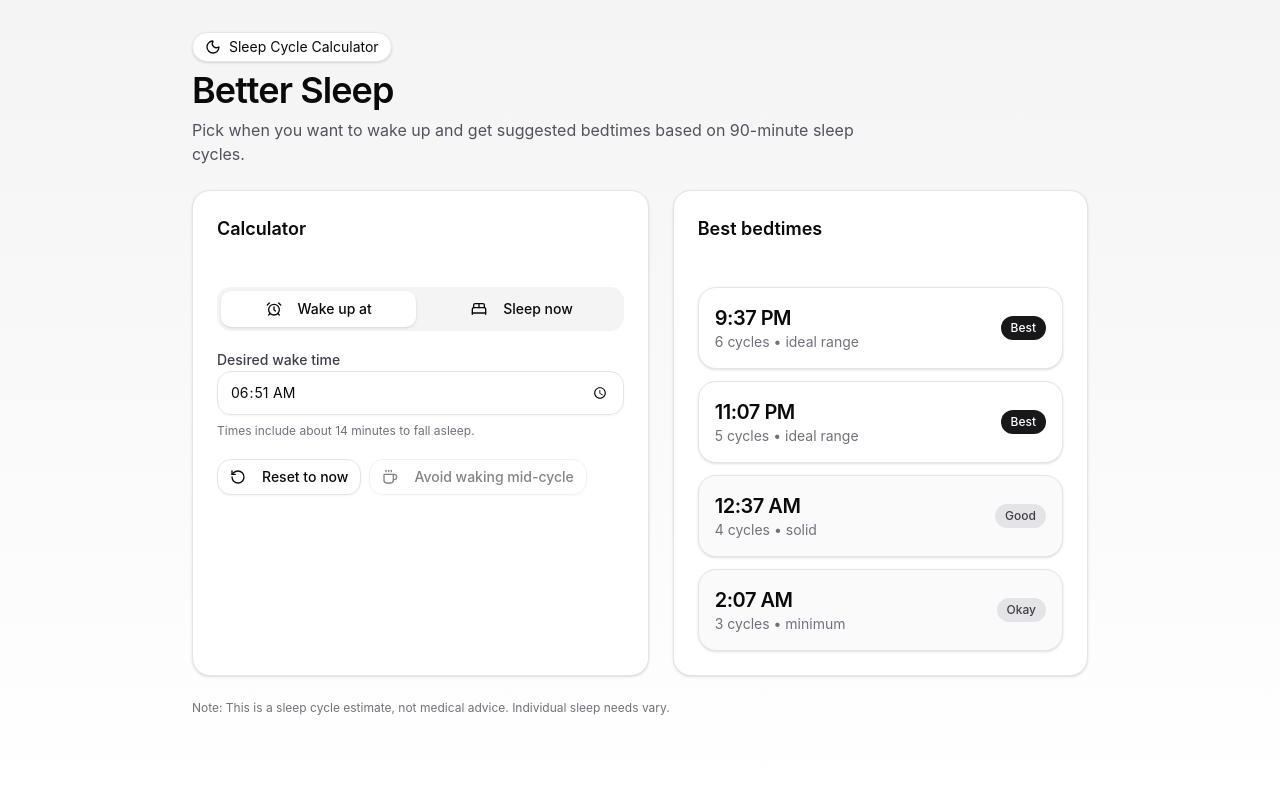
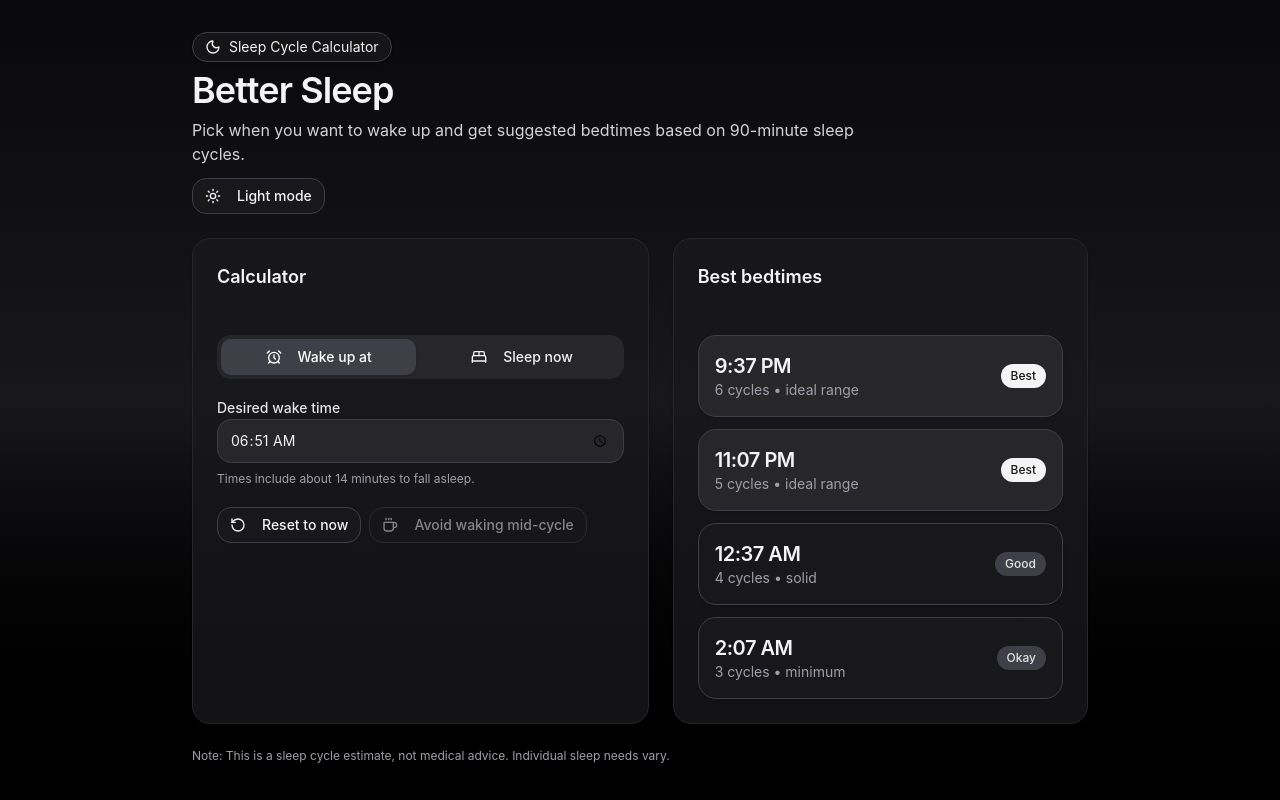
Before and after one commit to barndonmai/better-sleep, a React (Vite) app: page / in a window 1280 px wide. Built offline with nearby package versions, Linux system fonts and the light colour scheme.

Commit message:
Add dark mode

```diff
--- a/src/App.jsx
+++ b/src/App.jsx
@@ -1,5 +1,5 @@
 import React, { useMemo, useState } from "react";
-import { Moon, AlarmClock, Coffee, BedDouble, RotateCcw } from "lucide-react";
+import { Moon, Sun, AlarmClock, Coffee, BedDouble, RotateCcw } from "lucide-react";
 import { motion } from "framer-motion";
 import { Card, CardContent, CardHeader, CardTitle } from "@/components/ui/card";
 import { Button } from "@/components/ui/button";
@@ -67,32 +67,38 @@ function recommendationText(cycles) {
   return "power sleep";
 }
 
-function TimePill({ item }) {
+function TimePill({ item, darkMode }) {
   const isBest = item.cycles >= 5 || (item.type === "wake" && item.cycles >= 5);
+
+  const wrapperClass = darkMode
+    ? `rounded-2xl border border-zinc-700 p-4 shadow-sm ${isBest ? "bg-zinc-800" : "bg-zinc-900"}`
+    : `rounded-2xl border p-4 shadow-sm ${isBest ? "bg-white" : "bg-zinc-50"}`;
+
+  const subTextClass = darkMode ? "text-sm text-zinc-400" : "text-sm text-zinc-500";
+
+  const badgeClass = darkMode
+    ? `rounded-full px-2.5 py-1 text-xs font-medium ${
+        isBest ? "bg-zinc-100 text-zinc-900" : "bg-zinc-700 text-zinc-200"
+      }`
+    : `rounded-full px-2.5 py-1 text-xs font-medium ${
+        isBest ? "bg-zinc-900 text-white" : "bg-zinc-200 text-zinc-700"
+      }`;
 
   return (
     <motion.div
       initial={{ opacity: 0, y: 8 }}
       animate={{ opacity: 1, y: 0 }}
       transition={{ duration: 0.2 }}
-      className={`rounded-2xl border p-4 shadow-sm ${
-        isBest ? "bg-white" : "bg-zinc-50"
-      }`}
+      className={wrapperClass}
     >
       <div className="flex items-center justify-between gap-3">
         <div>
           <div className="text-xl font-semibold tracking-tight">{formatTime(item.time)}</div>
-          <div className="text-sm text-zinc-500">
+          <div className={subTextClass}>
             {item.cycles} cycles • {recommendationText(item.cycles)}
           </div>
         </div>
-        <span
-          className={`rounded-full px-2.5 py-1 text-xs font-medium ${
-            isBest ? "bg-zinc-900 text-white" : "bg-zinc-200 text-zinc-700"
-          }`}
-        >
-          {qualityLabel(item.cycles)}
-        </span>
+        <span className={badgeClass}>{qualityLabel(item.cycles)}</span>
       </div>
     </motion.div>
   );
@@ -106,6 +112,7 @@ export default function SleepytimeClone() {
 
   const [wakeTime, setWakeTime] = useState(nowDefault);
   const [mode, setMode] = useState("wake"); // wake | sleep
+  const [darkMode, setDarkMode] = useState(true);
 
   const bedTimes = useMemo(() => getSleepTimesFromWake(wakeTime), [wakeTime]);
   const wakeTimes = useMemo(() => getWakeTimesFromNow(), [mode]);
@@ -115,32 +122,77 @@ export default function SleepytimeClone() {
       ? "Pick when you want to wake up and get suggested bedtimes based on 90-minute sleep cycles."
       : "If you go to sleep now, these are good times to wake up (includes ~14 minutes to fall asleep).";
 
+  const pageClass = darkMode
+    ? "min-h-screen bg-gradient-to-b from-zinc-950 via-zinc-900 to-black p-4 text-zinc-100 md:p-8"
+    : "min-h-screen bg-gradient-to-b from-zinc-100 to-white p-4 md:p-8";
+
+  const pillClass = darkMode
+    ? "mb-2 inline-flex items-center gap-2 rounded-full border border-zinc-700 bg-zinc-900/80 px-3 py-1 text-sm shadow-sm"
+    : "mb-2 inline-flex items-center gap-2 rounded-full border bg-white px-3 py-1 text-sm shadow-sm";
+
+  const subtitleClass = darkMode ? "mt-2 max-w-2xl text-zinc-300" : "mt-2 max-w-2xl text-zinc-600";
+
+  const cardClass = darkMode
+    ? "rounded-2xl border-zinc-800 bg-zinc-900/80 text-zinc-100 shadow-sm"
+    : "rounded-2xl border-zinc-200 shadow-sm";
+
+  const toggleWrapClass = darkMode
+    ? "grid grid-cols-2 gap-2 rounded-xl bg-zinc-800 p-1"
+    : "grid grid-cols-2 gap-2 rounded-xl bg-zinc-100 p-1";
+
+  const activeToggleBtn = darkMode ? "bg-zinc-700 text-white shadow-sm" : "bg-white shadow-sm";
+  const labelClass = darkMode ? "text-sm font-medium text-zinc-200" : "text-sm font-medium text-zinc-700";
+  const inputClass = darkMode
+    ? "h-11 rounded-xl border-zinc-700 bg-zinc-800 text-zinc-100"
+    : "h-11 rounded-xl";
+  const helperTextClass = darkMode ? "text-xs text-zinc-400" : "text-xs text-zinc-500";
+
+  const infoBoxClass = darkMode
+    ? "rounded-xl border border-zinc-700 bg-zinc-800 p-3 text-sm text-zinc-300"
+    : "rounded-xl border bg-zinc-50 p-3 text-sm text-zinc-600";
+
+  const outlineBtnClass = darkMode
+    ? "rounded-xl border-zinc-700 bg-zinc-900 text-zinc-100 hover:bg-zinc-800"
+    : "rounded-xl";
+
+  const footerClass = darkMode ? "mt-6 text-xs text-zinc-400" : "mt-6 text-xs text-zinc-500";
+
   return (
-    <div className="min-h-screen bg-gradient-to-b from-zinc-100 to-white p-4 md:p-8">
+    <div className={pageClass}>
       <div className="mx-auto max-w-4xl">
         <motion.div
           initial={{ opacity: 0, y: 12 }}
           animate={{ opacity: 1, y: 0 }}
           className="mb-6"
         >
-          <div className="mb-2 inline-flex items-center gap-2 rounded-full border bg-white px-3 py-1 text-sm shadow-sm">
+          <div className={pillClass}>
             <Moon className="h-4 w-4" />
             Sleep Cycle Calculator
           </div>
           <h1 className="text-3xl font-semibold tracking-tight md:text-4xl">Better Sleep</h1>
-          <p className="mt-2 max-w-2xl text-zinc-600">{subtitle}</p>
+          <p className={subtitleClass}>{subtitle}</p>
+          <div className="mt-3">
+            <Button
+              variant="outline"
+              className={outlineBtnClass}
+              onClick={() => setDarkMode((v) => !v)}
+            >
+              {darkMode ? <Sun className="mr-2 h-4 w-4" /> : <Moon className="mr-2 h-4 w-4" />}
+              {darkMode ? "Light mode" : "Dark mode"}
+            </Button>
+          </div>
         </motion.div>
 
         <div className="grid gap-6 md:grid-cols-[1.1fr_1fr]">
-          <Card className="rounded-2xl border-zinc-200 shadow-sm">
+          <Card className={cardClass}>
             <CardHeader className="pb-3">
               <CardTitle className="text-lg">Calculator</CardTitle>
             </CardHeader>
             <CardContent className="space-y-4">
-              <div className="grid grid-cols-2 gap-2 rounded-xl bg-zinc-100 p-1">
+              <div className={toggleWrapClass}>
                 <Button
                   variant="ghost"
-                  className={`rounded-lg ${mode === "wake" ? "bg-white shadow-sm" : ""}`}
+                  className={`rounded-lg ${mode === "wake" ? activeToggleBtn : ""}`}
                   onClick={() => setMode("wake")}
                 >
                   <AlarmClock className="mr-2 h-4 w-4" />
@@ -148,7 +200,7 @@ export default function SleepytimeClone() {
                 </Button>
                 <Button
                   variant="ghost"
-                  className={`rounded-lg ${mode === "sleep" ? "bg-white shadow-sm" : ""}`}
+                  className={`rounded-lg ${mode === "sleep" ? activeToggleBtn : ""}`}
                   onClick={() => setMode("sleep")}
                 >
                   <BedDouble className="mr-2 h-4 w-4" />
@@ -158,19 +210,19 @@ export default function SleepytimeClone() {
 
               {mode === "wake" ? (
                 <div className="space-y-2">
-                  <label className="text-sm font-medium text-zinc-700">Desired wake time</label>
+                  <label className={labelClass}>Desired wake time</label>
                   <Input
                     type="time"
                     value={wakeTime}
                     onChange={(e) => setWakeTime(e.target.value)}
-                    className="h-11 rounded-xl"
+                    className={inputClass}
                   />
-                  <p className="text-xs text-zinc-500">
+                  <p className={helperTextClass}>
                     Times include about {FALL_ASLEEP_MINUTES} minutes to fall asleep.
                   </p>
                 </div>
               ) : (
-                <div className="rounded-xl border bg-zinc-50 p-3 text-sm text-zinc-600">
+                <div className={infoBoxClass}>
                   Using your current local time to calculate recommended wake-up times.
                 </div>
               )}
@@ -178,7 +230,7 @@ export default function SleepytimeClone() {
               <div className="flex flex-wrap gap-2 pt-1">
                 <Button
                   variant="outline"
-                  className="rounded-xl"
+                  className={outlineBtnClass}
                   onClick={() => {
                     const now = new Date();
                     setWakeTime(`${pad(now.getHours())}:${pad(now.getMinutes())}`);
@@ -188,7 +240,7 @@ export default function SleepytimeClone() {
                   <RotateCcw className="mr-2 h-4 w-4" />
                   Reset to now
                 </Button>
-                <Button variant="outline" className="rounded-xl" disabled>
+                <Button variant="outline" className={outlineBtnClass} disabled>
                   <Coffee className="mr-2 h-4 w-4" />
                   Avoid waking mid-cycle
                 </Button>
@@ -196,7 +248,7 @@ export default function SleepytimeClone() {
             </CardContent>
           </Card>
 
-          <Card className="rounded-2xl border-zinc-200 shadow-sm">
+          <Card className={cardClass}>
             <CardHeader className="pb-3">
               <CardTitle className="text-lg">
                 {mode === "wake" ? "Best bedtimes" : "Best wake-up times"}
@@ -206,7 +258,7 @@ export default function SleepytimeClone() {
               <div className="space-y-3">
                 {(mode === "wake" ? bedTimes : wakeTimes).map((item, idx) => (
                   <div key={`${item.cycles}-${idx}`}>
-                    <TimePill item={item} />
+                    <TimePill item={item} darkMode={darkMode} />
                   </div>
                 ))}
               </div>
@@ -214,7 +266,7 @@ export default function SleepytimeClone() {
           </Card>
         </div>
 
-        <p className="mt-6 text-xs text-zinc-500">
+        <p className={footerClass}>
           Note: This is a sleep cycle estimate, not medical advice. Individual sleep needs vary.
         </p>
       </div>
```
